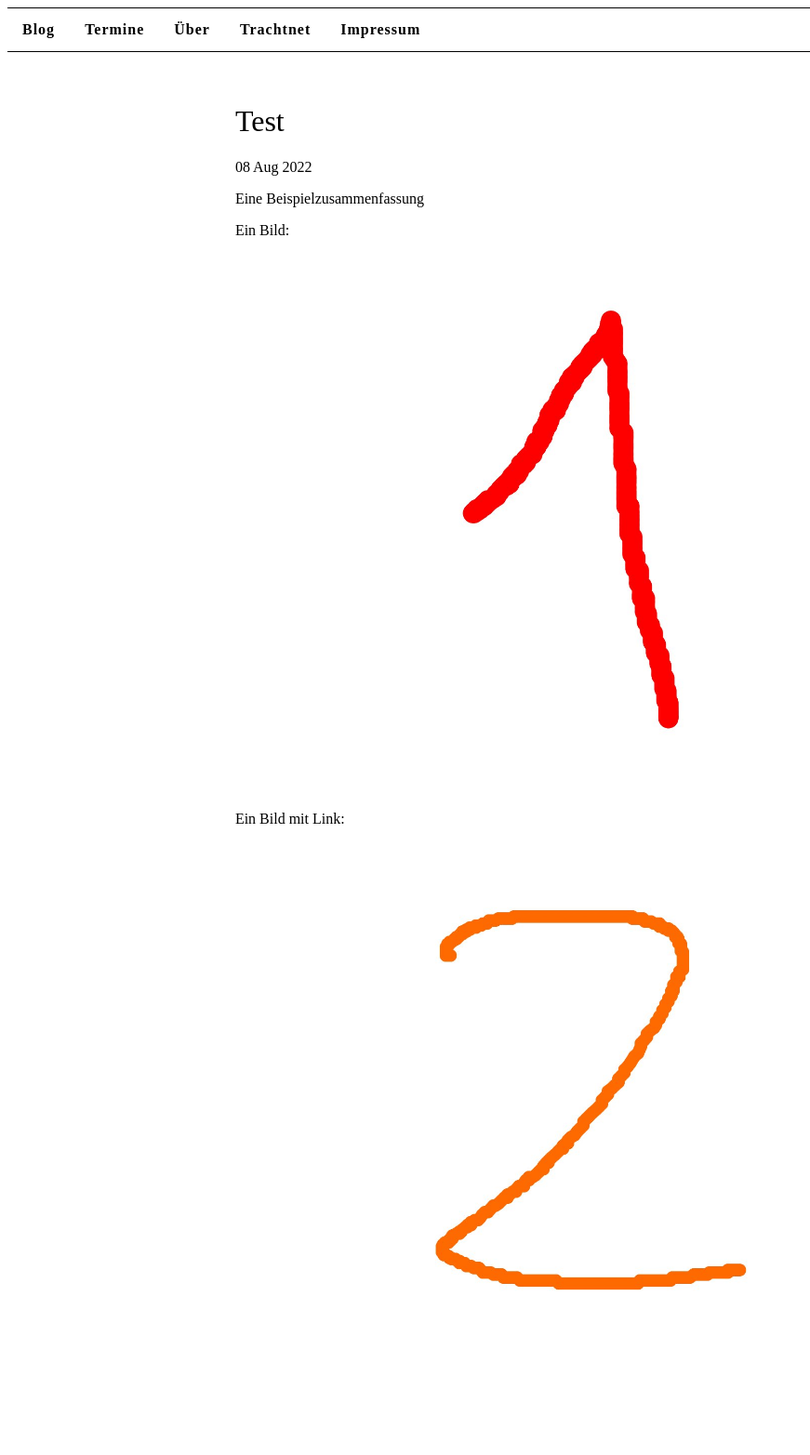
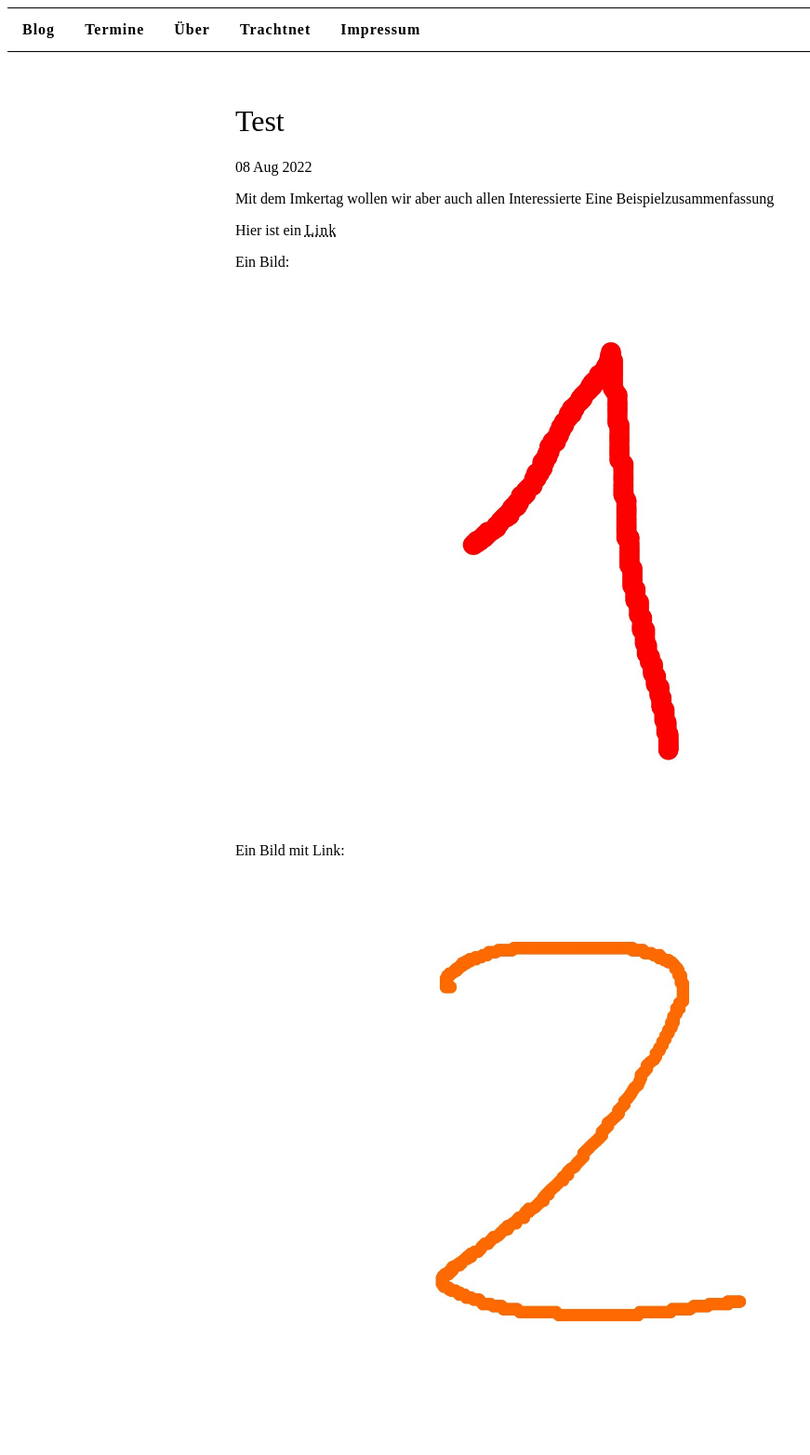
Before and after one commit to ivoihlemann/testing_github-pages, a Jekyll site: the page built from _posts/2022-08-08-test.md, in a window 1280 px wide. Shown: the whole page at 93% size, without its empty margins (0-871 px from the left). Built offline with Jekyll 4.4.1, drawn with Linux system fonts in a browser that asks for light colours; before the commit the page ends 1531 px from its top, so only the background shows below that.

Commit message:
link for testing

```diff
--- a/_posts/2022-08-08-test.md
+++ b/_posts/2022-08-08-test.md
@@ -1,6 +1,8 @@
 ---
 ---
-Eine Beispielzusammenfassung
+Mit dem Imkertag wollen wir aber auch allen Interessierte Eine Beispielzusammenfassung
+
+Hier ist ein [Link](https://www.google.de)
 
 Ein Bild:
 ![bild]({{ site.baseurl }}/bilder/test.jpg)
```
